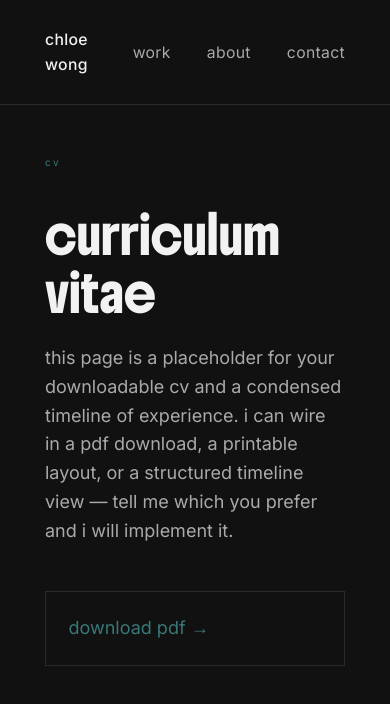
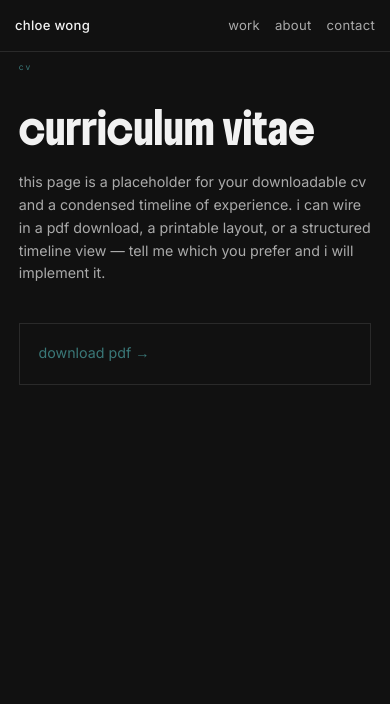
Before and after one commit to chloewongsf/portfolio, a Next.js app: page /cv in a window 390 px wide. Shown: the top 704 px of the page. Built offline with nearby package versions, Linux system fonts and the light colour scheme.

Commit message:
mobile layout first edits

```diff
--- a/app/globals.css
+++ b/app/globals.css
@@ -229,6 +229,37 @@ body {
   }
 }
 
+html {
+  font-size: clamp(15px, 1.05vw, 18px);
+}
+
+body {
+  font-size: 0.95rem;
+  min-width: 0;
+}
+
+img,
+video,
+canvas,
+svg {
+  max-width: 100%;
+  height: auto;
+}
+
+@media (max-width: 1024px) {
+  main {
+    padding-left: 1.25rem !important;
+    padding-right: 1.25rem !important;
+  }
+}
+
+@media (max-width: 768px) {
+  main {
+    padding-top: 3.5rem !important;
+    padding-bottom: 2.5rem !important;
+  }
+}
+
 /* ============================================================================
    THEME-SPECIFIC OVERRIDES
    ============================================================================ */
--- a/components/page-nav.tsx
+++ b/components/page-nav.tsx
@@ -8,6 +8,7 @@ const GENOA = "#3a7878";
 export function PageNav() {
   return (
     <nav
+      className="page-nav"
       style={{
         position: "fixed",
         top: 0,
@@ -15,9 +16,11 @@ export function PageNav() {
         right: 0,
         zIndex: 40,
         display: "flex",
+        flexWrap: "wrap",
         alignItems: "center",
         justifyContent: "space-between",
-        padding: "1.5rem 2.5rem",
+        gap: "1rem",
+        padding: "clamp(1rem, 2.5vw, 1.75rem)",
         backgroundColor: "#111111",
         borderBottom: BORDER,
       }}
@@ -35,7 +38,7 @@ export function PageNav() {
       >
         Chloe Wong
       </Link>
-      <div style={{ display: "flex", gap: "2rem" }}>
+      <div style={{ display: "flex", flexWrap: "wrap", gap: "1rem" }}>
         {[
           { href: "/work", label: "work" },
           { href: "/about", label: "about" },
--- a/components/spread.tsx
+++ b/components/spread.tsx
@@ -206,7 +206,7 @@ export function Spread({ left, right, className, size = "dominant", backgroundIm
           {/* Image drop stack - top right corner, behind boxes, hanging off edge - only for dominant */}
           {size === "dominant" && (
             <div
-            className="absolute z-[5]"
+              className="hidden md:block absolute z-[5]"
               style={{
                 top: "8%",
                 right: "-2%",
```
Lines whose indentation alone changed are shown as unchanged.
